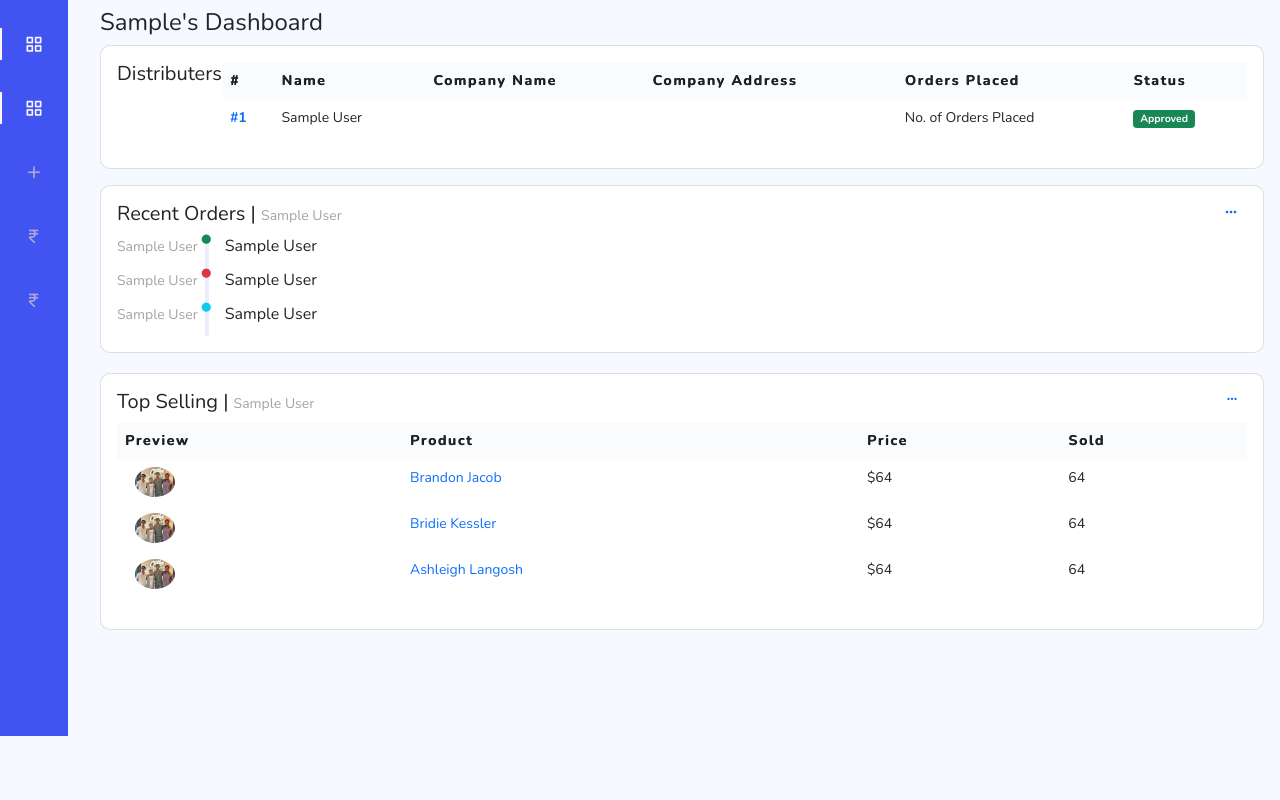
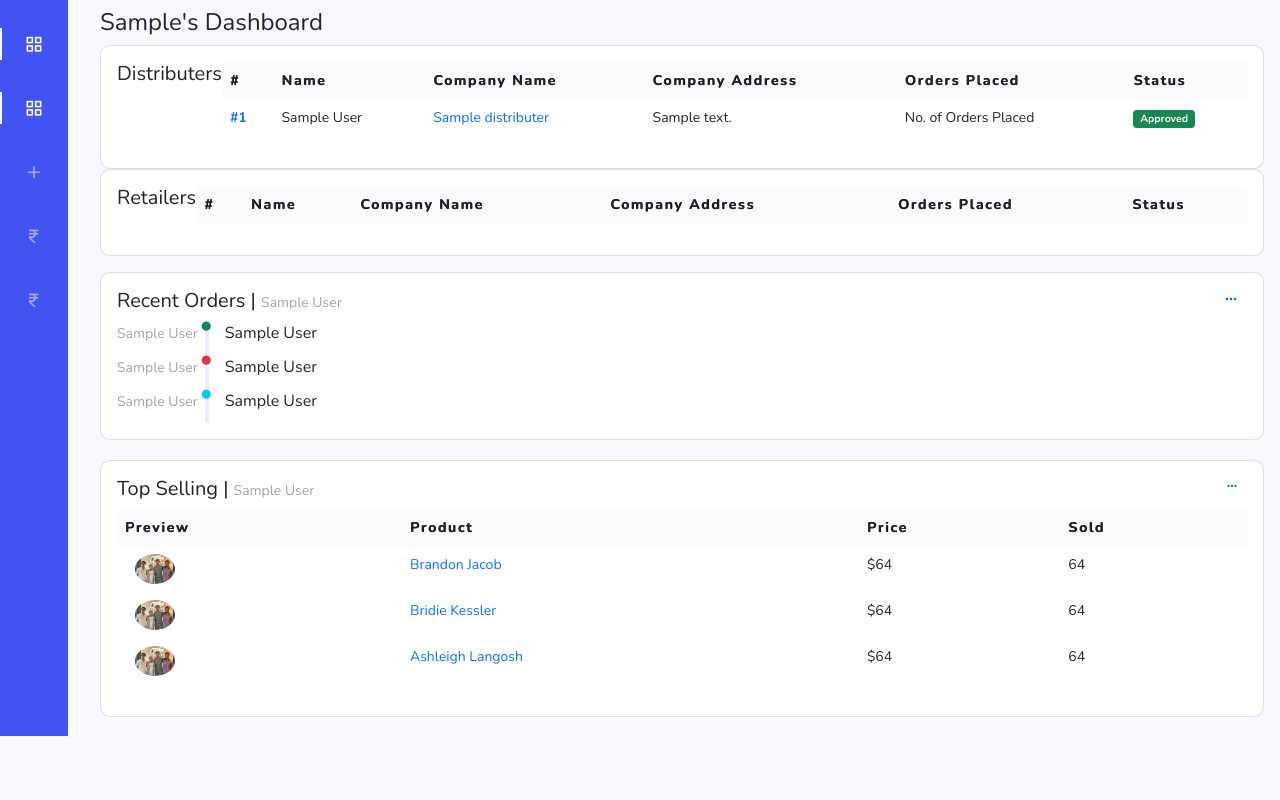
Before and after one commit to Jasmeet1001/adolf-7, a Django app: page /dashboard/admin/ in a window 1280 px wide. Shown: the part 64-864 px from the top of the page. Run offline with Django 4.2, Linux system fonts and the light colour scheme; a user stored in the database is signed in; tables that the repository leaves empty hold one stand-in row (values such as "Sample post"); grey boxes marked "Sample" are stand-in pictures; lists and menus that the app fills with data are empty.

Commit message:
Added card body for viewing all retailers

```diff
--- a/dashboard/templates/dashboard/admin.html
+++ b/dashboard/templates/dashboard/admin.html
@@ -97,9 +97,9 @@
                             </th>
                             <td>{{ dist.user.first_name }} {{ dist.user.last_name }}</td>
                             <td >
-                                <a href="" class="text-primary recent-t">{{ dist.company_name }}</a>
+                                <a href="" class="text-primary recent-t">{{ dist.company_name_dist }}</a>
                             </td>
-                            <td>{{ dist.company_address }}</td>
+                            <td>{{ dist.company_address_dist }}</td>
                             <td>No. of Orders Placed</td>
                             <td>
                                 <span class="badge bg-success">Approved</span>
@@ -112,6 +112,74 @@
             </div>
         </div>
         <!-- Recent Transitions Ends -->
+
+        <div class="col-12">
+            <div class="card recent-sales overflow-auto">
+            <div class="card-body">
+                <div class="d-flex justify-content-between">
+                    <h5 class="card-title">
+                        Retailers
+                        <!-- Recent Transtions
+                        <span>|
+                            <span class="filter-tag">{{request.user.first_name}} {{request.user.last_name}}</span>
+                        </span> -->
+                    </h5>
+                    <!-- <div class="filter">
+                        <a class="icon" href="#" data-bs-toggle="dropdown">
+                            <i class='bx bx-dots-horizontal-rounded px-2'></i>
+                        </a>
+                        <ul class="dropdown-menu dropdown-menu-end dropdown-menu-arrow">
+                            <li class="dropdown-header text-start">
+                                <h6>Filter</h6>
+                            </li>
+                            <div class="dropdown-things">
+                                <li>
+                                    <a class="dropdown-item" href="#">Today</a>
+                                </li>
+                                <li>
+                                    <a class="dropdown-item" href="#">This Month</a>
+                                </li>
+                                <li>
+                                    <a class="dropdown-item" href="#">This Year</a>
+                                </li>
+                            </div>
+                        </ul>
+                    </div>
+                </div> -->
+
+                <table class="table table-borderless ">
+                    <thead>
+                        <tr class="table-heading">
+                            <th scope="col">#</th>
+                            <th scope="col">Name</th>
+                            <th scope="col">Company Name</th>
+                            <th scope="col">Company Address</th>
+                            <th scope="col">Orders Placed</th>
+                            <th scope="col">Status</th>
+                        </tr>
+                    </thead>
+                    <tbody>
+                        {% for ret in ret_obj %}
+                        <tr>
+                            <th scope="row">
+                                <a href="#">#{{ ret.id }}</a>
+                            </th>
+                            <td>{{ ret.user.first_name }} {{ ret.user.last_name }}</td>
+                            <td >
+                                <a href="" class="text-primary recent-t">{{ ret.company_name_ret }}</a>
+                            </td>
+                            <td>{{ ret.company_address_ret }}</td>
+                            <td>No. of Orders Placed</td>
+                            <td>
+                                <span class="badge bg-success">Approved</span>
+                            </td>
+                        </tr>
+                        {% endfor %}
+                    </tbody>
+                </table>
+            </div>
+            </div>
+        </div>
 
         <!-- Recent Activity Starts -->
         <div class="col-12">
```
